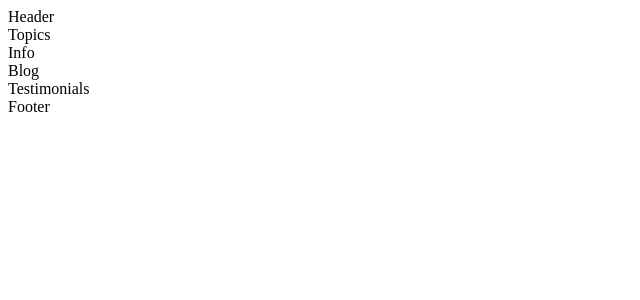
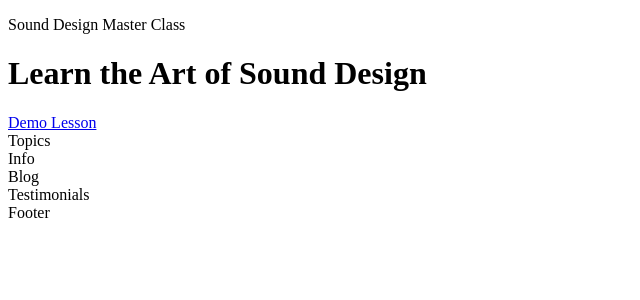
Before and after one commit to Nebenmor/sound-dzign, a React (Vite) app: page / in a window 1280 px wide. Shown: the top 300 px of the page, without its empty margins (0-640 px from the left). Built offline with nearby package versions, Linux system fonts and the light colour scheme.

Commit message:
implement Header component

```diff
--- a/src/components/Header/Header.jsx
+++ b/src/components/Header/Header.jsx
@@ -3,7 +3,13 @@ import "./Header.css";
 
 const Header = () => {
   return (
-    <div>Header</div>
+    <header>
+      <div className="wrapper">
+        <p className="course-name">Sound Design Master Class</p>
+        <h1>Learn the Art of Sound Design</h1>
+        <a href="#" className="demo-btn">Demo Lesson</a>
+      </div>
+    </header>
   );
 };
 
```
